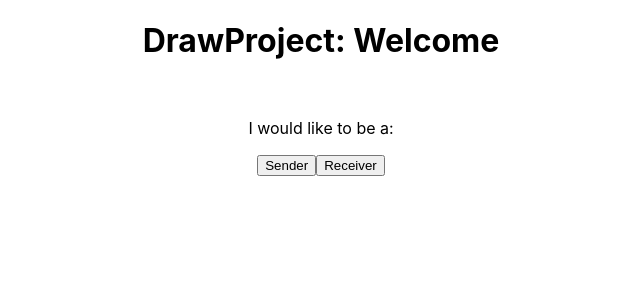
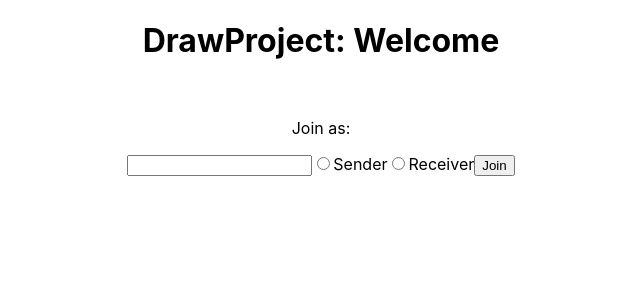
Before and after one commit to SimeonAlexandrov/real-time-draw, a React (Create React App) app: page / in a window 1280 px wide. Shown: the top 300 px of the page, without its empty margins (319-959 px from the left). Built offline with nearby package versions, Linux system fonts and the light colour scheme.

Commit message:
Updated js client to match demo needs.

```diff
--- a/package.json
+++ b/package.json
@@ -3,6 +3,7 @@
   "version": "0.1.0",
   "private": true,
   "dependencies": {
+    "prop-types": "^15.7.2",
     "react": "^16.8.6",
     "react-canvas-draw": "^1.0.2",
     "react-dom": "^16.8.6",
--- a/src/App.js
+++ b/src/App.js
@@ -9,29 +9,70 @@ class App extends Component {
     super(props)
 
     this.state = {
-      role: null
+      role: null,
+      id: "",
+      ready: false
     }
   }
 
-  onButtonClick(e) {
+  onOptionChange(e) {
     this.setState({
       ...this.state,
       role: e.target.id
     })
   }
 
+  onIdChange(e) {
+    this.setState({
+      ...this.state,
+      id: e.target.value
+    })
+  }
+
+  onSubmit(e) {
+    this.setState({
+      ...this.state,
+      ready: true
+    })
+  }
+
   renderContent() {
-    if (this.state.role === "sender") {
-      return <Sender/>
-    } else if (this.state.role === "receiver") {
-      return <Receiver/>
+    const state = this.state
+    if (state.ready && state.role === "sender") {
+      return <Sender clientId={state.id}/>
+    } else if (state.ready && state.role === "receiver") {
+      return <Receiver clientId={state.id}/>
     } else {
       return <React.Fragment>
         <h1>DrawProject: Welcome</h1>
         <br/>
-        <p>I would like to be a:</p>
-        <button id="sender" onClick={this.onButtonClick.bind(this)}>Sender</button>
-        <button id="receiver" onClick={this.onButtonClick.bind(this)}>Receiver</button>
+        <p>Join as: </p>
+        <form onSubmit={this.onSubmit.bind(this)}>
+          <input
+            type="text"
+            value={state.id}
+            onChange={this.onIdChange.bind(this)}
+          />
+          <label>
+            <input
+              type="radio"
+              id="sender"
+              checked={state.role === "sender"}
+              onChange={this.onOptionChange.bind(this)}
+            />
+            Sender
+          </label>
+          <label>
+            <input
+              type="radio"
+              id="receiver"
+              checked={state.role === "receiver"}
+              onChange={this.onOptionChange.bind(this)}
+            />
+            Receiver
+          </label>
+          <button id="sender" type="submit" >Join</button>
+        </form>
       </React.Fragment>
     }
   }
--- a/src/Receiver/Receiver.js
+++ b/src/Receiver/Receiver.js
@@ -1,7 +1,7 @@
 import React, { Component } from 'react';
 import CanvasDraw from "react-canvas-draw";
 import { w3cwebsocket as W3CWebSocket } from "websocket"
-
+import PropTypes from "prop-types"
 
 class Receiver extends Component {
   constructor(props) {
@@ -38,14 +38,23 @@ class Receiver extends Component {
     return (
       <React.Fragment>
         <h1>DrawProject: Receiver</h1>
+        <h2>Hi, {this.props.clientId}. Try to guess the drawing</h2>
         <br/>
-        <CanvasDraw
-          ref={canvas => this.canvas = canvas}
-          saveData={this.state.saveData}
-        />
+        <div style={{width:"100%"}}>
+          <div style={{ display: "table",margin: "0 auto", border: "1px solid black"}}>
+            <CanvasDraw
+              ref={canvas => this.canvas = canvas}
+              saveData={this.state.saveData}
+            />
+          </div>
+        </div>
       </React.Fragment>
     );
   }
 }
 
+Receiver.propTypes = {
+  clientId: PropTypes.string.isRequired
+}
+
 export default Receiver;
--- a/src/Sender/Sender.js
+++ b/src/Sender/Sender.js
@@ -1,23 +1,26 @@
 import React, { Component } from 'react';
 import CanvasDraw from "react-canvas-draw";
 import { w3cwebsocket as W3CWebSocket } from "websocket"
-
+import PropTypes from 'prop-types'
 
 class Sender extends Component {
   constructor(props) {
     super(props)
 
     this.state = {
-      saveData: { lines: []},
+      saveData: JSON.stringify({ lines: []}),
       canvas: null
     }
   }
+
+  prepareMessage = (objectMessage) => Buffer.from(JSON.stringify(objectMessage))
 
   componentDidMount() {
     const websocketClient = new W3CWebSocket("ws://127.0.0.1:8000/ws")
     websocketClient.onopen = () => {
       console.log("Sender WebSocket client connected")
-      websocketClient.send(Buffer.from("sender"))
+      const initMessage = { id: this.props.clientId }
+      websocketClient.send(this.prepareMessage(initMessage))
     }
 
     websocketClient.onmessage = (message) => {
@@ -27,8 +30,11 @@ class Sender extends Component {
 
     window.addEventListener("mouseup", event => {
       const drawing = this.canvas.getSaveData()
-      // console.log(JSON.stringify(drawing))
-      websocketClient.send(Buffer.from(JSON.stringify(drawing)))
+      const drawMessage = {
+        id: this.props.clientId,
+        drawing
+      }
+      websocketClient.send(this.prepareMessage(drawMessage))
     })
   }
 
@@ -36,14 +42,23 @@ class Sender extends Component {
     return (
       <React.Fragment>
         <h1>DrawProject: Sender</h1>
+        <h2>Hi, {this.props.clientId}. Try to draw *placeholder*</h2>
         <br/>
-        <CanvasDraw
-          ref={canvas => this.canvas = canvas}
-          saveData={JSON.stringify(this.state.saveData)}
-        />
+        <div style={{width:"100%"}}>
+          <div style={{ display: "table",margin: "0 auto", border: "1px solid black"}}>
+            <CanvasDraw
+              ref={canvas => this.canvas = canvas}
+              saveData={this.state.saveData}
+            />
+          </div>
+        </div>
       </React.Fragment>
     );
   }
 }
 
+Sender.propTypes = {
+  clientId: PropTypes.string.isRequired
+}
+
 export default Sender;
```
